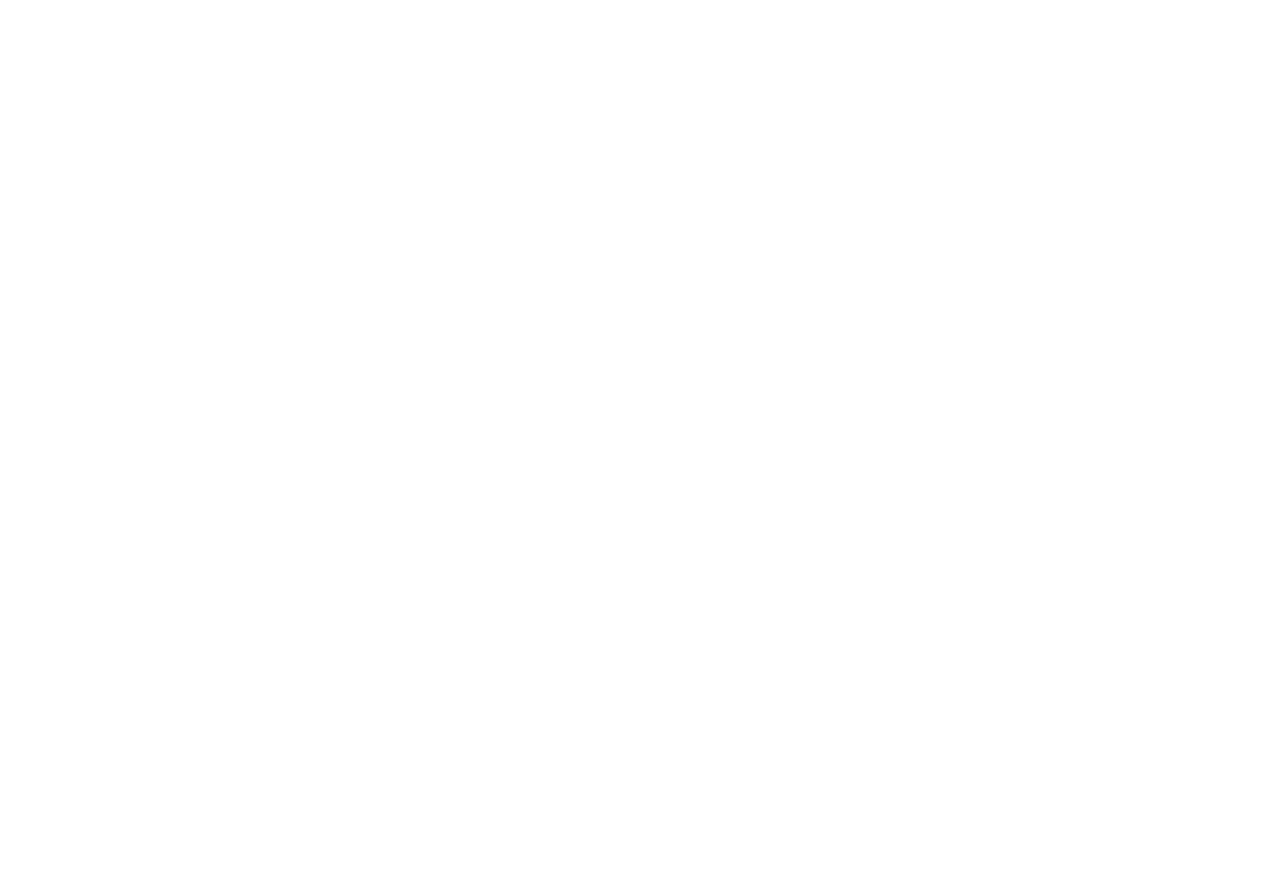
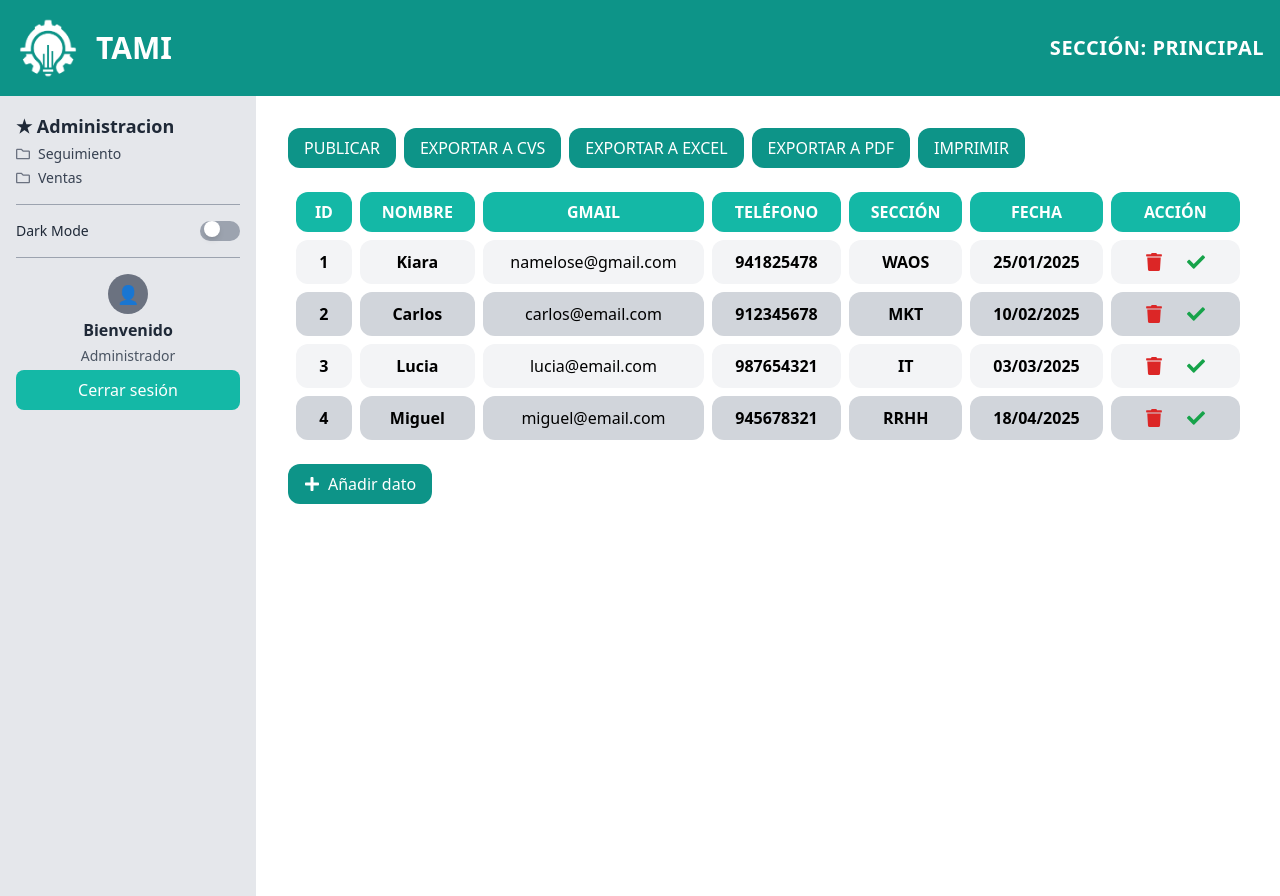
Before and after one commit to yuntasproducciones/tami-teams, a React (Vite) app in the folder frontend/: page /admin in a window 1280 px wide. Before the commit this address had no page. Before the commit the page ends 800 px from the top, so only its background shows below. Built offline with nearby package versions, Linux system fonts and the light colour scheme.

Commit message:
Cambios traidos de la rama de Anstro

```diff
--- /dev/null
+++ b/frontend/src/presentation/components/AdminDashboard/DataTable.tsx
@@ -0,0 +1,67 @@
+import { FaTrash, FaCheck, FaPlus } from "react-icons/fa";
+
+const DataTable = () => {
+  const data = [
+    { id: 1, nombre: "Kiara", gmail: "namelose@gmail.com", telefono: "941825478", seccion: "WAOS", fecha: "25/01/2025" },
+    { id: 2, nombre: "Carlos", gmail: "carlos@email.com", telefono: "912345678", seccion: "MKT", fecha: "10/02/2025" },
+    { id: 3, nombre: "Lucia", gmail: "lucia@email.com", telefono: "987654321", seccion: "IT", fecha: "03/03/2025" },
+    { id: 4, nombre: "Miguel", gmail: "miguel@email.com", telefono: "945678321", seccion: "RRHH", fecha: "18/04/2025" },
+  ];
+
+  return (
+    <div className="p-4 w-full">
+      {/* Botones de acciones generales */}
+      <div className="flex flex-wrap gap-2 mb-4">
+        <button className="bg-teal-600 text-white px-4 py-2 rounded-xl">PUBLICAR</button>
+        <button className="bg-teal-600 text-white px-4 py-2 rounded-xl">EXPORTAR A CVS</button>
+        <button className="bg-teal-600 text-white px-4 py-2 rounded-xl">EXPORTAR A EXCEL</button>
+        <button className="bg-teal-600 text-white px-4 py-2 rounded-xl">EXPORTAR A PDF</button>
+        <button className="bg-teal-600 text-white px-4 py-2 rounded-xl">IMPRIMIR</button>
+      </div>
+      {/* Tabla */}
+      <table className="w-full border-separate border-spacing-2">
+        <thead>
+          <tr className="bg-teal-500 text-white">
+            <th className="px-4 py-2 rounded-xl">ID</th>
+            <th className="px-4 py-2 rounded-xl">NOMBRE</th>
+            <th className="px-4 py-2 rounded-xl">GMAIL</th>
+            <th className="px-4 py-2 rounded-xl">TELÉFONO</th>
+            <th className="px-4 py-2 rounded-xl">SECCIÓN</th>
+            <th className="px-4 py-2 rounded-xl">FECHA</th>
+            <th className="px-4 py-2 rounded-xl">ACCIÓN</th>
+          </tr>
+        </thead>
+        <tbody>
+          {data.map((item, index) => (
+            <tr key={item.id} className={`text-center ${index % 2 === 0 ? "bg-gray-100" : "bg-gray-300"}`}>
+              <td className="px-4 font-bold rounded-xl">{item.id}</td>
+              <td className="px-4 font-bold rounded-xl">{item.nombre}</td>
+              <td className="px-4 rounded-xl">{item.gmail}</td>
+              <td className="px-4 font-bold rounded-xl">{item.telefono}</td>
+              <td className="px-4 font-bold rounded-xl">{item.seccion}</td>
+              <td className="px-4 font-bold rounded-xl">{item.fecha}</td>
+              <td className="px-4 rounded-xl">
+                {/* Contenedor de acciones con íconos */}
+                <div className="flex justify-center gap-2 rounded-xl p-1">
+                  <button className="p-2 text-red-600 hover:text-red-800 transition" title="Eliminar">
+                    <FaTrash size={18} />
+                  </button>
+                  <button className="p-2 text-green-600 hover:text-green-800 transition" title="Confirmar">
+                    <FaCheck size={18} />
+                  </button>
+                </div>
+              </td>
+            </tr>
+          ))}
+        </tbody>
+      </table>
+
+      {/* Botón de añadir datos con icono */}
+      <button className="mt-4 bg-teal-600 text-white px-4 py-2 rounded-xl flex items-center gap-2">
+        <FaPlus /> Añadir dato
+      </button>
+    </div>
+  );
+};
+
+export default DataTable;
--- /dev/null
+++ b/frontend/src/presentation/components/AdminDashboard/Header.tsx
@@ -0,0 +1,15 @@
+import logo from "../../../../public/assets/images/Logos/logo_blanco.webp";
+
+const Header = () => {
+  return (
+    <header className="bg-teal-600 text-white py-4 px-4 flex justify-between items-center">
+      <div className="flex items-center space-x-4">
+        <img src={logo} alt="Logo" className="h-16 w-16" />
+        <h1 className="text-3xl font-extrabold">TAMI</h1>
+      </div>
+      <h2 className="text-xl font-extrabold tracking-wide">SECCIÓN: PRINCIPAL</h2>
+    </header>
+  );
+};
+
+export default Header;
--- /dev/null
+++ b/frontend/src/presentation/components/AdminDashboard/Sidebar.tsx
@@ -0,0 +1,50 @@
+import { useState } from "react";
+import { FaRegFolder } from "react-icons/fa";
+
+const Sidebar = () => {
+  const [darkMode, setDarkMode] = useState(false);
+
+  const toggleDarkMode = () => {
+    setDarkMode(!darkMode);
+  };
+
+  return (
+    <aside className="bg-gray-200 w-64 p-4 space-y-4 min-h-screen text-gray-800">
+      <nav>
+        <ul className="space-y-1">
+          <li className="font-bold text-lg">★ Administracion</li>
+          {["Seguimiento", "Ventas"].map((item, index) => (
+            <li key={index} className="flex items-center gap-2 text-sm text-gray-700 hover:text-gray-900">
+              <FaRegFolder className="text-gray-500" />
+              {item}
+            </li>
+          ))}
+        </ul>
+      </nav>
+
+      {/* Switch animado */}
+      <div className="border-t border-gray-400 pt-4 flex items-center justify-between">
+        <span className="text-sm font-medium">Dark Mode</span>
+        <label className="relative inline-flex items-center cursor-pointer">
+          <input type="checkbox" className="sr-only peer" checked={darkMode} onChange={toggleDarkMode} />
+          <div className={`w-10 h-5 rounded-full transition-colors duration-300 ${darkMode ? "bg-gray-700" : "bg-gray-400"}`}>
+            <div
+              className={`absolute w-4 h-4 bg-white rounded-full shadow-md transition-transform duration-300 ${darkMode ? "translate-x-5" : "translate-x-1"}`}
+            ></div>
+          </div>
+        </label>
+      </div>
+
+      <div className="border-t border-gray-400 pt-4 text-center">
+        <div className="flex flex-col items-center space-y-1">
+          <div className="w-10 h-10 bg-gray-500 rounded-full flex items-center justify-center text-white text-lg">👤</div>
+          <p className="font-semibold">Bienvenido</p>
+          <p className="text-sm text-gray-600">Administrador</p>
+          <button className="mt-2 w-full bg-teal-500 text-white py-2 rounded-lg hover:bg-teal-600 transition">Cerrar sesión</button>
+        </div>
+      </div>
+    </aside>
+  );
+};
+
+export default Sidebar;
--- /dev/null
+++ b/frontend/src/presentation/pages/AdminDashboard.tsx
@@ -0,0 +1,22 @@
+import Header from "../components/AdminDashboard/Header";
+import Sidebar from "../components/AdminDashboard/Sidebar";
+import DataTable from "../components/AdminDashboard/DataTable";
+
+const AdminDashboard = () => {
+  return (
+    <div className="flex flex-col h-screen">
+      {/* Header ocupando todo el ancho */}
+      <Header />
+
+      {/* Contenedor principal con Sidebar abajo y DataTable a la derecha */}
+      <div className="flex flex-1">
+        <Sidebar/>
+        <div className="flex-1 p-4">
+          <DataTable />
+        </div>
+      </div>
+    </div>
+  );
+};
+
+export default AdminDashboard;
--- a/frontend/src/presentation/pages/Login.tsx
+++ b/frontend/src/presentation/pages/Login.tsx
@@ -1,15 +1,17 @@
 // Importaciones necesarias
 import { useEffect, useState } from "react";
-import { Link } from "react-router-dom";
+import { Link, useNavigate } from "react-router-dom";
 import logoTami from "../../../public/assets/images/Logos/logoprincipal.gif";
 import mundo from "../../../public/assets/images/mundo.webp";
 import fondoTami from "../../../public/assets/images/fondo_tami.webp";
+import { fakeUsers } from "../../utils/fakeUsers";
 import "../../styles/Login.css";
 
 // Componente de Login
 const Login = () => {
   // Estado para activar la animación de entrada del formulario
   const [isActive, setIsActive] = useState(false);
+  const navigate = useNavigate(); // 🔹 useNavigate dentro del componente
 
   useEffect(() => {
     // Activa la animación cuando el componente se renderiza
@@ -17,6 +19,25 @@
       setIsActive(true);
     }, 100);
   }, []);
+
+  /**
+   * Función que maneja el evento de login, por ahora en base a la lista de usuarios falsos.
+   */
+  const handleLogin = () => {
+    const email = (document.getElementById("email") as HTMLInputElement)?.value;
+    const password = (document.getElementById("password") as HTMLInputElement)?.value;
+
+    const user = fakeUsers.find(
+      (user) => user.email === email && user.password === password
+    );
+
+    if (user) {
+      localStorage.setItem("user", JSON.stringify(user)); // 🔹 Almacenar el usuario en localStorage, para testing
+      navigate("/admin");
+    } else {
+      console.log("Credenciales incorrectas");
+    }
+  };
 
   return (
     // Contenedor principal que ocupa toda la pantalla
@@ -42,12 +63,17 @@
       {/* Contenedor del formulario */}
       {/* En móviles ocupa toda la pantalla (w-full, h-screen) y en escritorio se usa el CSS personalizado (mov-login) */}
       <div
-                className={`mov-login ${isActive ? "active" : ""} w-full h-screen lg:w-auto lg:h-auto`}
+        className={`mov-login ${
+          isActive ? "active" : ""
+        } w-full h-screen lg:w-auto lg:h-auto`}
       >
         {/* Contenedor interno con gradiente de fondo, sombra y bordes redondeados */}
         <div className="w-full md:w-[120%] h-full rounded-l-none lg:rounded-l-[80px] shadow-lg flex flex-col items-center justify-center px-12 fondo-container mx-auto md:mx-0">
           {/* Logo con efecto de zoom al pasar el mouse */}
-                    <Link to="/" className="flex justify-center items-center w-full pr-6 group">
+          <Link
+            to="/"
+            className="flex justify-center items-center w-full pr-6 group"
+          >
             <img
               src={logoTami}
               alt="logo-tami"
@@ -85,6 +111,7 @@
               <button
                 className="bg-teal-400 hover:bg-gray-100 text-white font-bold py-2 px-11 rounded-full focus:outline-none focus:shadow-outline transition duration-300"
                 type="button"
+                onClick={handleLogin}
               >
                 INGRESAR
               </button>
--- a/frontend/src/routes/AppRoutes.tsx
+++ b/frontend/src/routes/AppRoutes.tsx
@@ -7,6 +7,7 @@
 import About from "../presentation/pages/About";
 import ShippingPolicies from "../presentation/pages/ShippingPolicies";
 import Login from "../presentation/pages/Login.tsx";
+import AdminDashboard from "../presentation/pages/AdminDashboard.tsx";
 import BlogContenido from "../presentation/pages/BlogContenido";
 
 import DetalleLayer from "../presentation/pages/DetalleLayer.tsx";
@@ -15,6 +16,7 @@
 import DetalleMaquina from "../presentation/pages/DetalleMaquina.tsx";
 import DetalleBambu from "../presentation/pages/DetalleBambu.tsx";
 import Details from "../presentation/pages/DetalleProductos.tsx";
+
 
 const AppRoutes = () => {
   const [isLoading, setIsLoading] = useState(true);
@@ -72,6 +74,9 @@
             <Route path="/maquina" element={<DetalleMaquina />} />
             <Route path="/bambu" element={<DetalleBambu />} />
             <Route path="/detalle-producto/:id" element={<Details />} />
+
+            {/* ✅ Ruta para Admin */}
+            <Route path="/admin" element={<AdminDashboard />} />
           </Routes>
         </div>
       </div>
--- /dev/null
+++ b/frontend/src/utils/fakeUsers.tsx
@@ -0,0 +1,16 @@
+/**
+ * Fake users data for testing
+ * Data falsa de usuarios para pruebas
+ */
+export const fakeUsers = [
+    {
+        email: "admin@example.com",
+        password: "admin123",
+        role: "admin",
+    },
+    {
+        email: "user@example.com",
+        password: "user123",
+        role: "user",
+    }
+];
--- /dev/null
+++ b/frontend/src/utils/guards/ProtectedRoute.tsx
@@ -0,0 +1,19 @@
+/**
+ * @deprecated
+ * This file is deprecated and will be removed in the future.
+ * En caso de usarse diferentes tipos de usuario o hacer que cualquier usuario pueda acceder a la página de administración, se puede usar el siguiente código.
+ */
+
+import { Navigate } from "react-router-dom";
+
+const ProtectedRoute = ({ children }: { children: JSX.Element }) => {
+    const user = JSON.parse(localStorage.getItem("user") || "null");
+
+    if (!user || user.role !== "admin") {
+        return <Navigate to="/login" replace />;
+    }
+
+    return children;
+};
+
+export default ProtectedRoute;
```
Also changed, not shown: frontend/src/presentation/components/Navbar.tsx (+16 -28 lines), frontend/public/assets/images/SECCION COMENTARIO/Fondo_Comentarios.webp (deleted), frontend/public/assets/images/SECCION COMENTARIO/fondo_comentarios.webp (deleted). Lines whose indentation alone changed are shown as unchanged.
